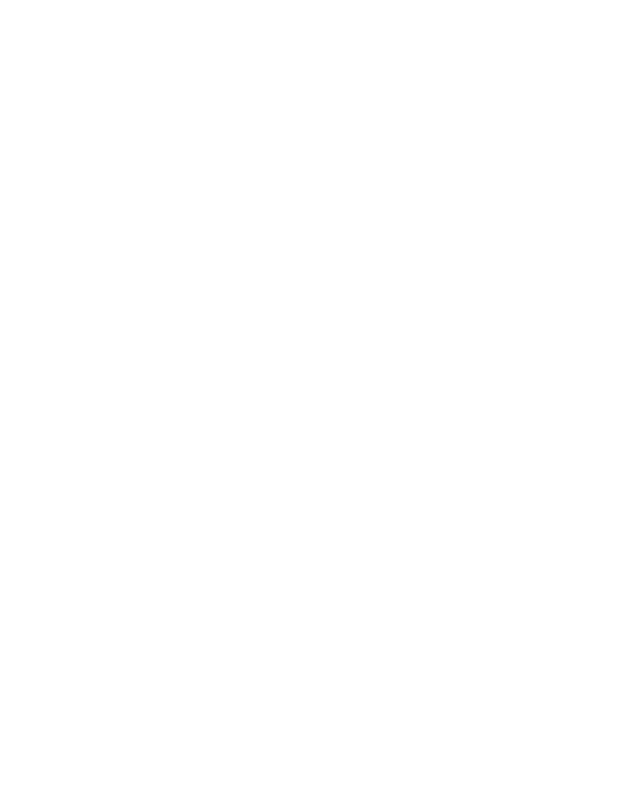
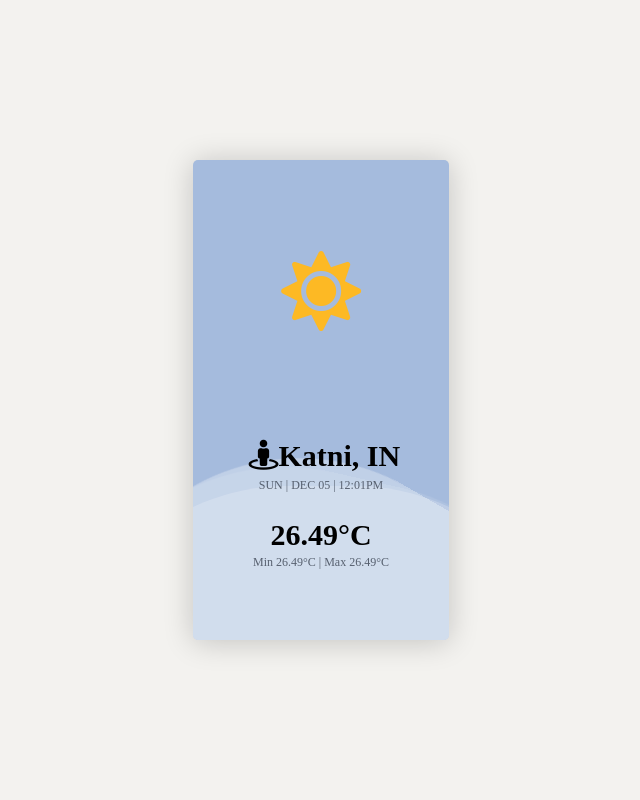
Before and after one commit to diptirani16/weather-app, a plain HTML site: page index.html in a window 1280 px wide. Shown: the whole page, without its empty margins (319-959 px from the left). Drawn offline with Linux system fonts and the light colour scheme.

Commit message:
done with front end

```diff
--- /dev/null
+++ b/index.css
@@ -0,0 +1,157 @@
+* {
+    padding: 0;
+    margin: 0;
+}
+
+body {
+    background-color: #f3f2ef;
+    display: flex;
+    justify-content: center;
+    align-items: center;
+    flex-wrap: wrap;
+    height: 100vh;
+    width: 100vw;
+}
+
+html, body {
+    font-size: 62.5%;
+    height: 100%;
+}
+
+html {
+    background: #eee;
+}
+
+.box {
+    width: 20vw;
+    height: 60vh;
+    border-radius: 0.5rem;
+    box-shadow: 0 0.2rem 3rem rgba(0, 0, 0, 0.2);
+    background-color: #a5bbdd;
+    position: relative;
+    overflow: hidden;
+    transform: translate3d(0, 0, 0, 0);
+    min-width: 20rem;
+    min-height: 35rem;
+}
+
+.wave {
+    opacity: 0.3;
+    position: absolute;
+    top: 120%;
+    left: 50%;
+    background: white;
+    width: 50rem;
+    height: 50rem;
+    margin-left: -25rem;
+    margin-top: -25rem;
+    transform-origin: 50% 48%;
+    border-radius: 43%;
+    animation: drift 3000ms infinite linear;
+    z-index: 1;
+}
+
+.three {
+    animation: drift 5000ms infinite linear;
+    z-index: 2 !important;
+    opacity: 0.2;
+}
+
+.two {
+    animation: drift 7000ms infinite linear;
+    z-index: 3 !important;
+    opacity: 0.1;
+}
+
+.box:after {
+    content: "";
+    display: block;
+    left: 0;
+    top: 0;
+    width: 100%;
+    height: 100%;
+    z-index: 11;
+    transform: translate3d(0, 0, 0);
+}
+
+@keyframes drift {
+    from {
+        transform: rotate(0deg);
+    }
+    from {
+        transform: rotate(360deg);
+    }
+}
+
+.info {
+    position: absolute;
+    bottom: 0;
+    width: 100%;
+    height: 45%;
+    z-index: 4;
+}
+
+.location {
+    margin-top: 1.5rem;
+    text-align: center;
+    font-weight: 800;
+    font-size: 3rem;
+}
+
+.fa-street-view {
+    animation: rotates 3s linear infinite alternate;
+}
+
+@keyframes rotates {
+    from {
+        transform: translate(-0.5rem);
+    }
+    from {
+        transform: translate(0.5rem);
+    }
+}
+
+#date {
+    text-align: center;
+    margin-top: 0.5rem;
+    color: #57606f;
+    font-size: 1.2rem;
+    font-weight: 300;
+    text-transform: uppercase;
+}
+
+.temp {
+    margin-top: 2.5rem;
+    text-align: center;
+    font-size: 3rem;
+}
+
+.min-max {
+    text-align: center;
+    margin-top: 0.3rem;
+    font-weight: 300;
+    font-size: 1.2rem;
+    color: #57606f;
+}
+
+#weather-icon {
+    height: 55%;
+    display: flex;
+    justify-content: center;
+    align-items: center;
+    font-size: 3em;
+}
+
+.fa-sun {
+    font-size: 6rem;
+    animation: fas-anime 3s linear infinite alternate;
+}
+
+@keyframes fas-anime {
+    from {
+        transform: scale(0.5);
+    }
+    from {
+        transform: scale(1.5);
+    }
+}
--- a/index.html
+++ b/index.html
@@ -4,9 +4,26 @@
     <meta charset="UTF-8">
     <meta http-equiv="X-UA-Compatible" content="IE=edge">
     <meta name="viewport" content="width=device-width, initial-scale=1.0">
+    <link rel="stylesheet" href="https://cdnjs.cloudflare.com/ajax/libs/font-awesome/5.10.0/css/all.min.css" integrity="sha512-PgQMlq+nqFLV4ylk1gwUOgm6CtIIXkKwaIHp/PAIWHzig/lKZSEGKEysh0TCVbHJXCLN7WetD8TFecIky75ZfQ==" crossorigin="anonymous" referrerpolicy="no-referrer" />
+    <link rel="stylesheet" href="./index.css" />
     <title>Weather App</title>
 </head>
 <body>
-
+    <div class="box">
+        <div class="wave one"></div>
+        <div class="wave two"></div>
+        <div class="wave three"></div>
+        <div id="weather-icon">
+            <i class="fa fa-sun" style="color: #fdb924" aria-hidden="true"></i>
+        </div>
+        <div class="info">
+            <h2 class="location">
+                <i class="fa fa-street-view">Katni, IN</i>
+            </h2>
+            <p id="date">SUN | DEC 05 | 12:01PM</p>
+            <h1 class="temp">26.49°C</h1>
+            <h3 class="min-max">Min 26.49°C | Max 26.49°C</h3>
+        </div>
+    </div>
 </body>
 </html>
```
